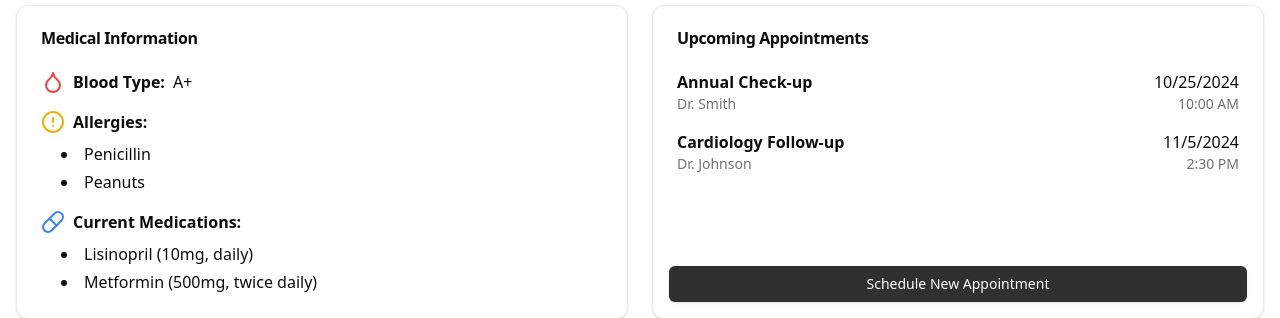
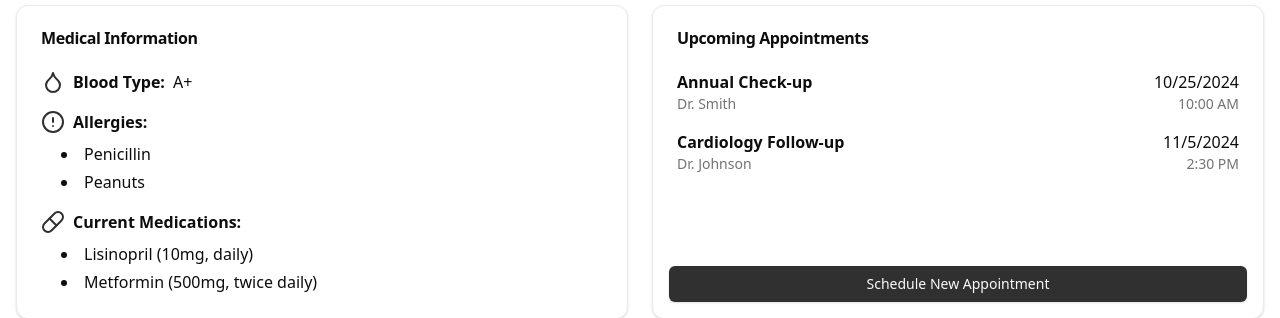
Before and after one commit to cfgtexas24/Team-18, a Next.js app in the folder client/: page /profile in a window 1280 px wide. Shown: the part 263-581 px from the top of the page. Built offline with nearby package versions, Linux system fonts and the light colour scheme.

Commit message:
update icon colors

```diff
--- a/client/src/components/patient-profile.jsx
+++ b/client/src/components/patient-profile.jsx
@@ -39,12 +39,12 @@ export default function PatientProfileComponent() {
           </CardHeader>
           <CardContent className="space-y-4">
             <div className="flex items-center gap-2">
-              <Droplet className="text-red-500" />
+              <Droplet className="text-primary" />
               <span className="font-semibold">Blood Type:</span> A+
             </div>
             <div className="space-y-2">
               <div className="flex items-center gap-2">
-                <AlertCircle className="text-yellow-500" />
+                <AlertCircle className="text-primary" />
                 <span className="font-semibold">Allergies:</span>
               </div>
               <ul className="list-disc list-inside pl-5 space-y-1">
@@ -54,7 +54,7 @@ export default function PatientProfileComponent() {
             </div>
             <div className="space-y-2">
               <div className="flex items-center gap-2">
-                <Pill className="text-blue-500" />
+                <Pill className="text-primary" />
                 <span className="font-semibold">Current Medications:</span>
               </div>
               <ul className="list-disc list-inside pl-5 space-y-1">
```
Also changed, not shown: client/tailwind.config.js (indentation only).
